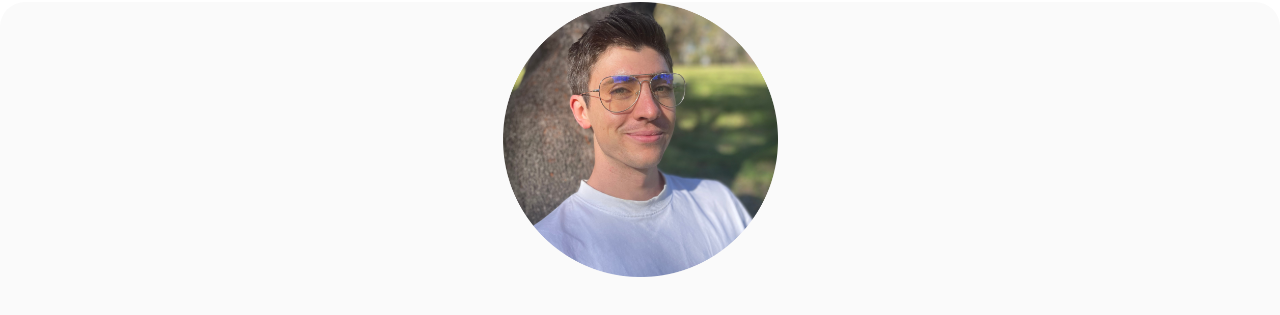
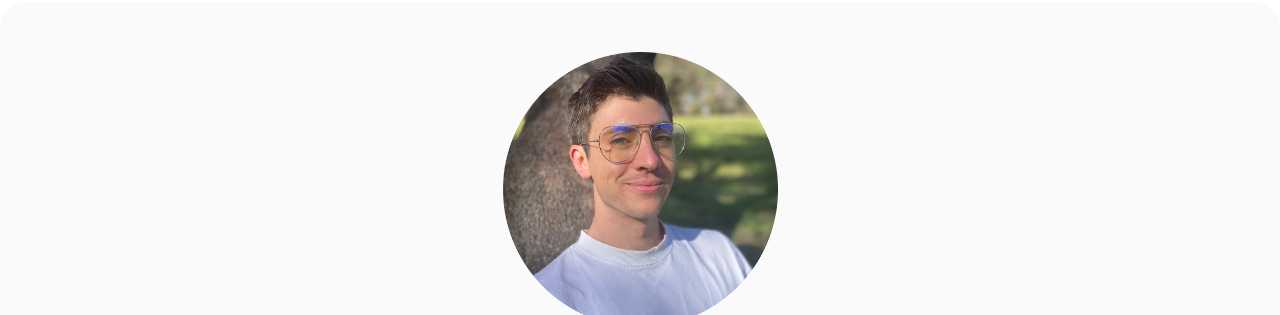
Before and after one commit to cfitter/myportfolio, a plain HTML site: page index.html in a window 1280 px wide. Shown: the part 128-443 px from the top of the page. Drawn offline with Linux system fonts and the light colour scheme.

Commit message:
Add files via upload

```diff
--- a/index.html
+++ b/index.html
@@ -5,9 +5,11 @@
     <meta charset="UTF-8">
     <meta http-equiv="X-UA-Compatible" content="IE=edge">
     <meta name="viewport" content="width=device-width, initial-scale=1.0">
-    <title>Document</title>
+    <title>Cole W. Fitter Designs</title>
     <link rel="stylesheet" href="style.css">
     <title>Projects</title>
+    <link rel="icon" type="image/x-icon" href="./logo.png">
+
     <!--<link rel="stylesheet" href="reset.css-->
 </head>
 <div class="hero">
@@ -24,7 +26,8 @@
     <body>
 
         <section class="header">
-            <div class="profile-pic"><img src="./circular.png" alt="cole profile picture" width=“275” height="275">
+            <div class="profile-pic"><img src="./circular.png" alt="cole profile picture" width=“275” height="275"
+                    style="margin-top: 50px">
             </div>
 
             <p class="h1">
```
